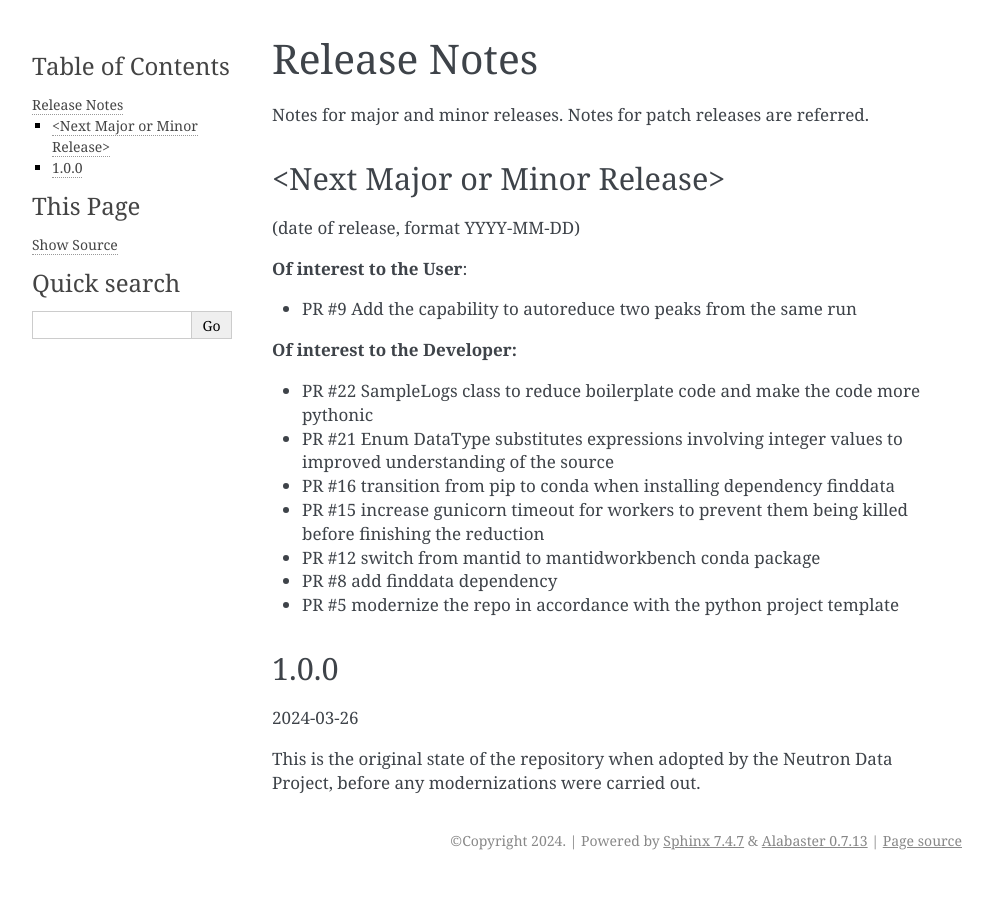
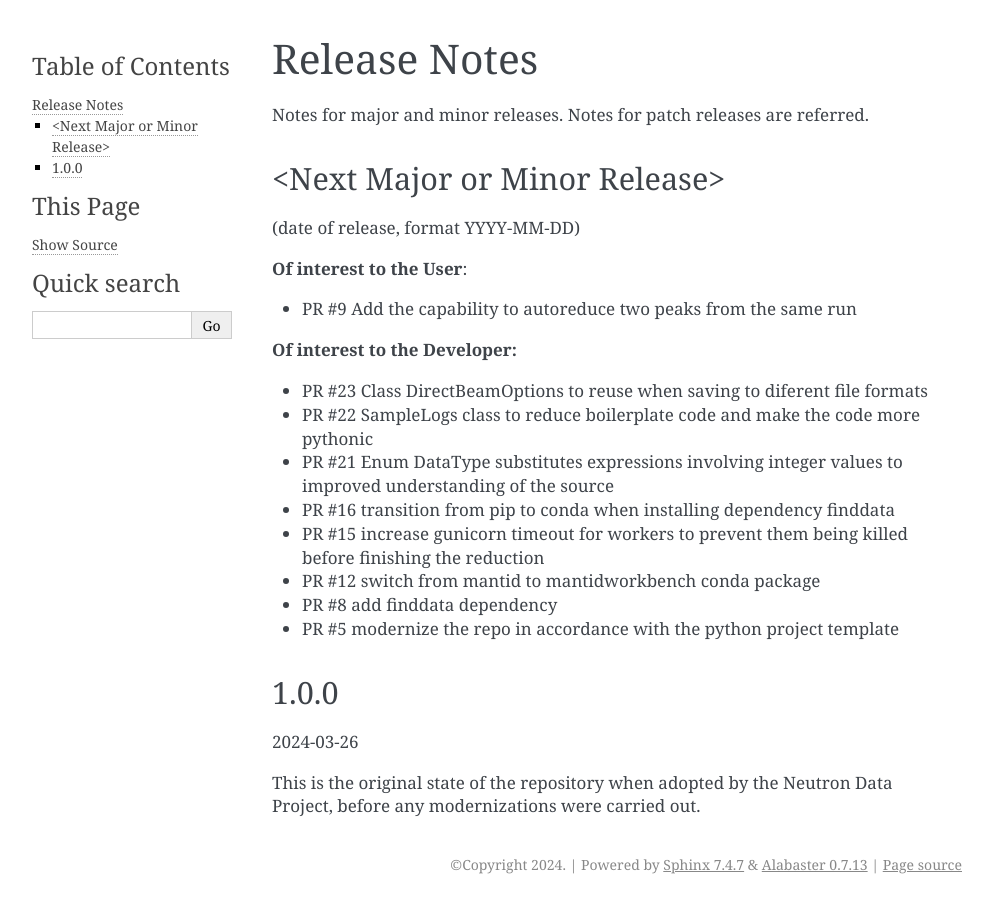
Before and after one commit to neutrons/MagnetismReflectometer, a Sphinx documentation site: the page built from docs/release_notes.rst, in a window 1280 px wide. Shown: the whole page, without its empty margins (148-1141 px from the left). Built offline with Sphinx 7.4.7, drawn with Linux system fonts in a browser that asks for light colours; pages that are not in the unit, such as notebooks, are missing from menus; the version number could not be read and is left out.

Commit message:
update release notes
Signed-off-by: Jose Borreguero <borreguero@gmail.com>

```diff
--- a/docs/release_notes.rst
+++ b/docs/release_notes.rst
@@ -14,6 +14,7 @@ Notes for major and minor releases. Notes for patch releases are referred.
 
 **Of interest to the Developer:**
 
+- PR #23 Class DirectBeamOptions to reuse when saving to diferent file formats
 - PR #22 SampleLogs class to reduce boilerplate code and make the code more pythonic
 - PR #21 Enum DataType substitutes expressions involving integer values to improved understanding of the source
 - PR #16 transition from pip to conda when installing dependency finddata
```
